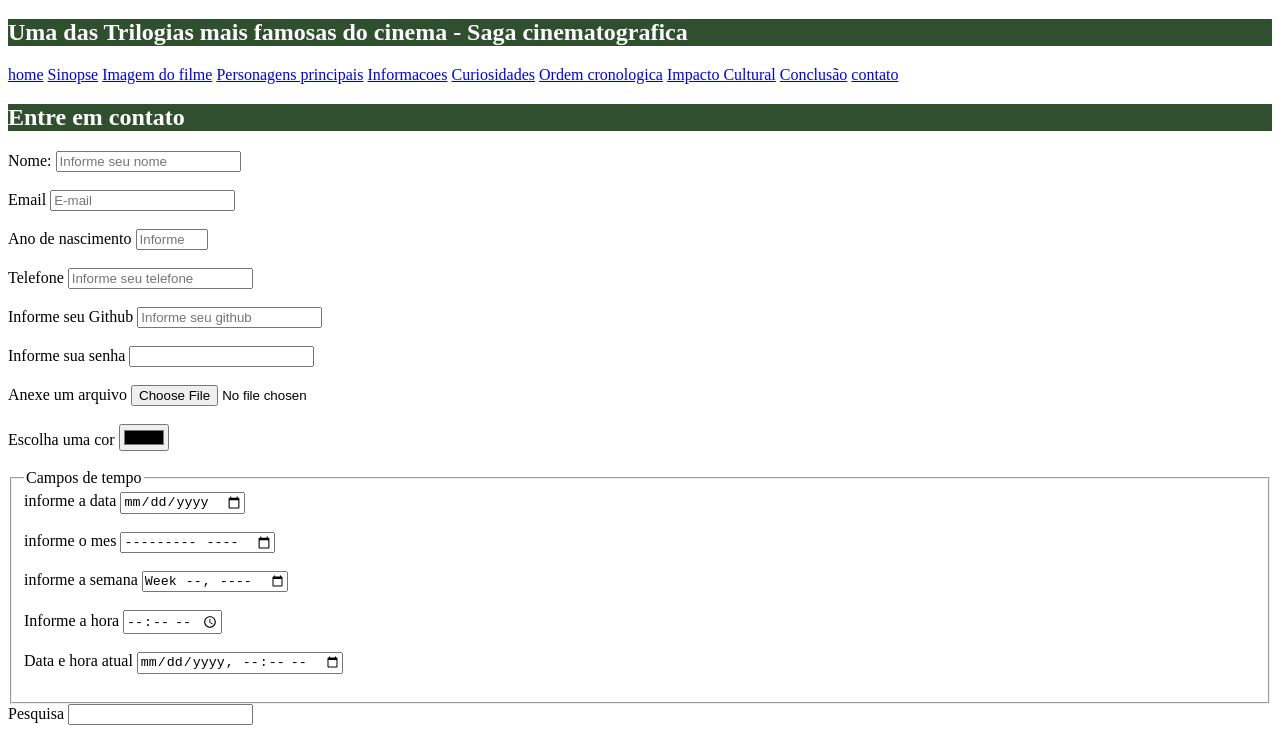
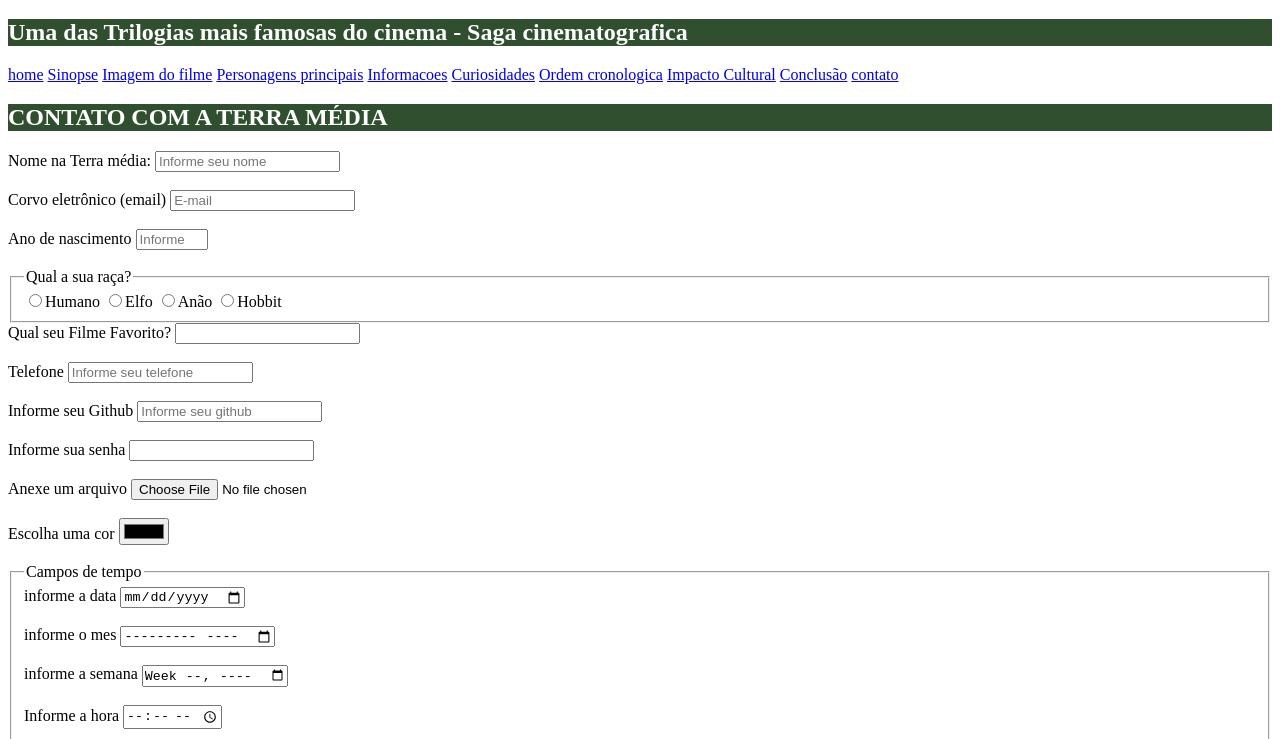
Before and after one commit to bruno50799/projeto_sitesenhordosaneis, a plain HTML site: page contato.html in a window 1280 px wide. Shown: the part 61-800 px from the top of the page. Drawn offline with Linux system fonts and the light colour scheme.

Commit message:
Update contato.html

```diff
--- a/contato.html
+++ b/contato.html
@@ -25,20 +25,40 @@
             </nav>
         </div>
 
-        <h2 class="titulo_segundario">Entre em contato</h2>
+        <h2 class="titulo_segundario">CONTATO COM A TERRA MÉDIA</h2>
         <form action="processa.php" method="POST" autocomplete="off">
-            <label for="nomepessoa">Nome:</label>
+            <label for="nomepessoa">Nome na Terra média:</label>
             <input type="text" name="nomepessoa"
             id="nomepessoa" minlength="3" maxlength="15"
             required placeholder="Informe seu nome"><br><br>
 
-            <label for="email">Email</label>
+            <label for="email">Corvo eletrônico (email)</label>
             <input type="email" name="email" id="email"
             required placeholder="E-mail"><br><br>
 
             <label for="email">Ano de nascimento</label>
             <input type="number" id="ano" name="ano" max="2026"
              min="1900" placeholder="Informe seu ano de nascimento"><br><br>
+
+             <fieldset>
+                 <legend>Qual a sua raça?</legend>
+                <label for="humano"> <input type="radio" name="humano" id="humano" value="humano">Humano</label>
+                <label for="elfo"> <input type="radio" name="elfo" id="elfo" value="elfo">Elfo</label>
+                <label for="anao"> <input type="radio" name="filme" id="anao" value="anao">Anão</label>
+                <label for="hobbit"> <input type="radio" name="hobbit" id="hobbit" value="hobbit">Hobbit </label>
+            </fieldset>
+
+
+
+           <label for="Qual seu filme favortio">Qual seu Filme Favorito?</label>
+           <input type="text" id="busca_datalist" list="paises">
+                <datalist id="Qual seu filme favorito">
+                    <option>O retorno do Reis</option>
+                    <option>França</option>
+                    <option>França</option>
+                </datalist><br><br>
+
+
 
              <label for="Telefone">Telefone</label>
              <input type="tel" name="telefone" id="telefone"
@@ -133,8 +153,8 @@
                   <source src="VIDEO/videoteste.mp4" type="video/mp4">
                 </video><br><br>
 
-                <iframe width="560" height="315" src="https://www.youtube.com/embed/QBC0KZ7ZQro?si=uF9fav01X9aBCa1z" title="YouTube video player" frameborder="0" allow="accelerometer; autoplay; clipboard-write; encrypted-media; gyroscope; picture-in-picture; web-share" referrerpolicy="strict-origin-when-cross-origin" allowfullscreen></iframe>
-
+                <iframe width="560" height="315" src="https://www.youtube.com/embed/QBC0KZ7ZQro?si=uF9fav01X9aBCa1z" title="YouTube video player" frameborder="0" allow="accelerometer; autoplay; clipboard-write; encrypted-media; gyroscope; picture-in-picture; web-share" referrerpolicy="strict-origin-when-cross-origin" allowfullscreen></iframe><br><br>
+                <iframe src="https://www.google.com/maps/embed?pb=!1m14!1m8!1m3!1d3740349.2158882027!2d-54.3519521!3d-23.7229482!3m2!1i1024!2i768!4f13.1!3m3!1m2!1s0x94f3d15547bda185%3A0xd0cbc7fb7cc4a1a6!2sUNIPAR%20-%20Universidade%20Paranaense%20-%20Cascavel!5e0!3m2!1spt-BR!2sbr!4v1774307474324!5m2!1spt-BR!2sbr" width="600" height="450" style="border:0;" allowfullscreen="" loading="lazy" referrerpolicy="no-referrer-when-downgrade"></iframe><br><br>
 
             <button type="reset">Limpar</button>
             <button type="submit">Enviar</button>
```
